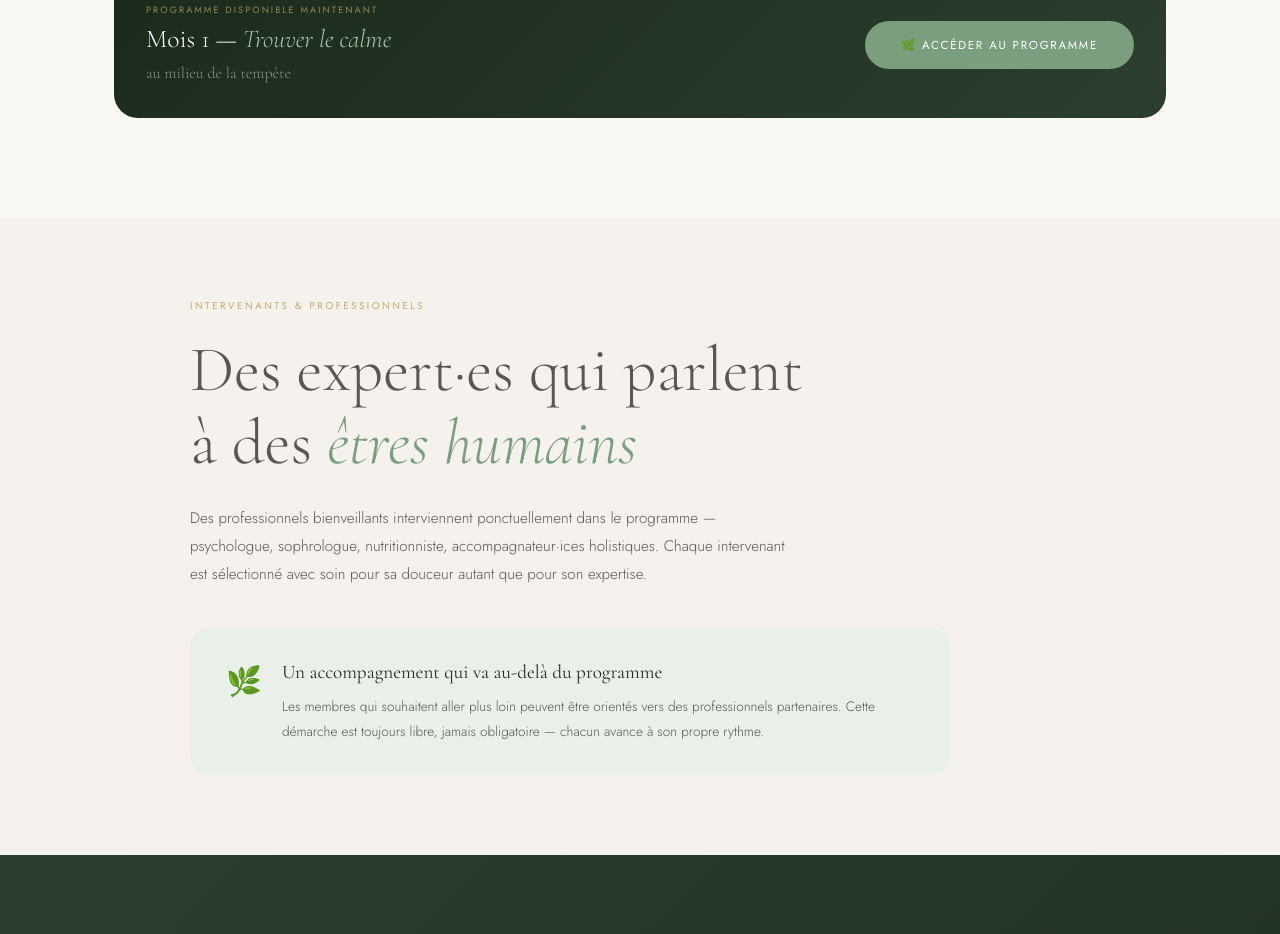
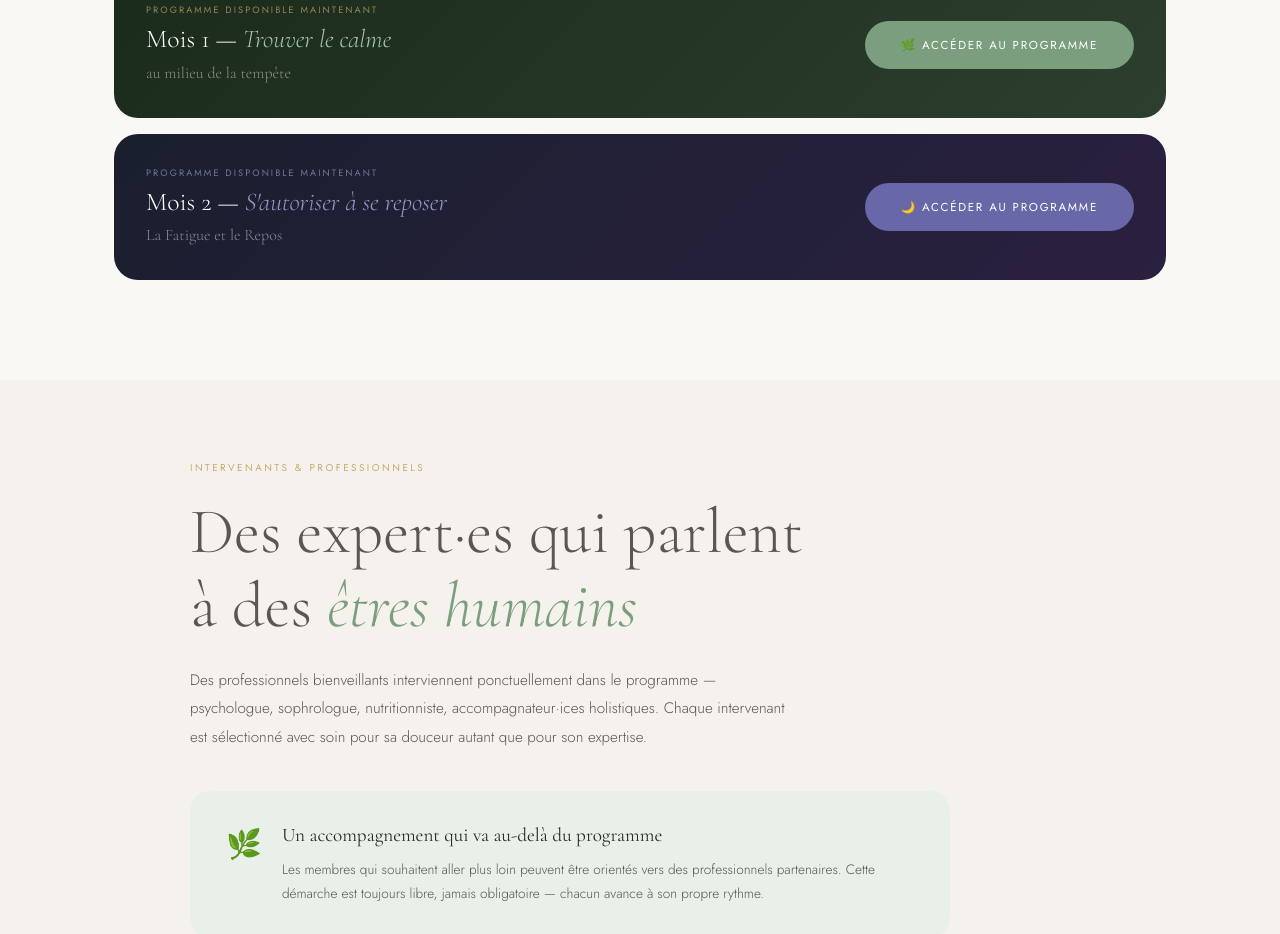
Before and after one commit to gen1201/alpha.vita, a plain HTML site: page index.html in a window 1280 px wide. Shown: the part 3429-4363 px from the top of the page. Drawn offline with nearby package versions, Linux system fonts and the light colour scheme.

Commit message:
Add files via upload

```diff
--- a/index.html
+++ b/index.html
@@ -342,6 +342,17 @@
         🌿 Accéder au programme
       </a>
     </div>
+
+    <!-- Bouton Mois 2 -->
+    <div class="reveal" style="margin-top:16px;padding:32px;background:linear-gradient(135deg,#1a1f2e,#2a2040);border-radius:24px;display:flex;align-items:center;justify-content:space-between;gap:24px;flex-wrap:wrap;">
+      <div style="text-align:left;">
+        <div style="font-size:0.58rem;font-weight:400;letter-spacing:0.22em;text-transform:uppercase;color:rgba(152,152,200,0.7);margin-bottom:8px;">Programme disponible maintenant</div>
+        <div style="font-family:'Cormorant Garamond',serif;font-size:1.6rem;font-weight:300;color:white;line-height:1.2;">Mois 2 — <em style="color:#9898c8;">S'autoriser à se reposer</em><br><span style="font-size:1rem;color:rgba(250,248,245,0.5);">La Fatigue et le Repos</span></div>
+      </div>
+      <a href="mois2.html" style="display:inline-flex;align-items:center;gap:10px;font-size:0.72rem;font-weight:400;letter-spacing:0.15em;text-transform:uppercase;color:white;background:#6868a8;padding:16px 36px;border-radius:40px;text-decoration:none;transition:all 0.3s;white-space:nowrap;flex-shrink:0;">
+        🌙 Accéder au programme
+      </a>
+    </div>
   </div>
 </section>
 
```
